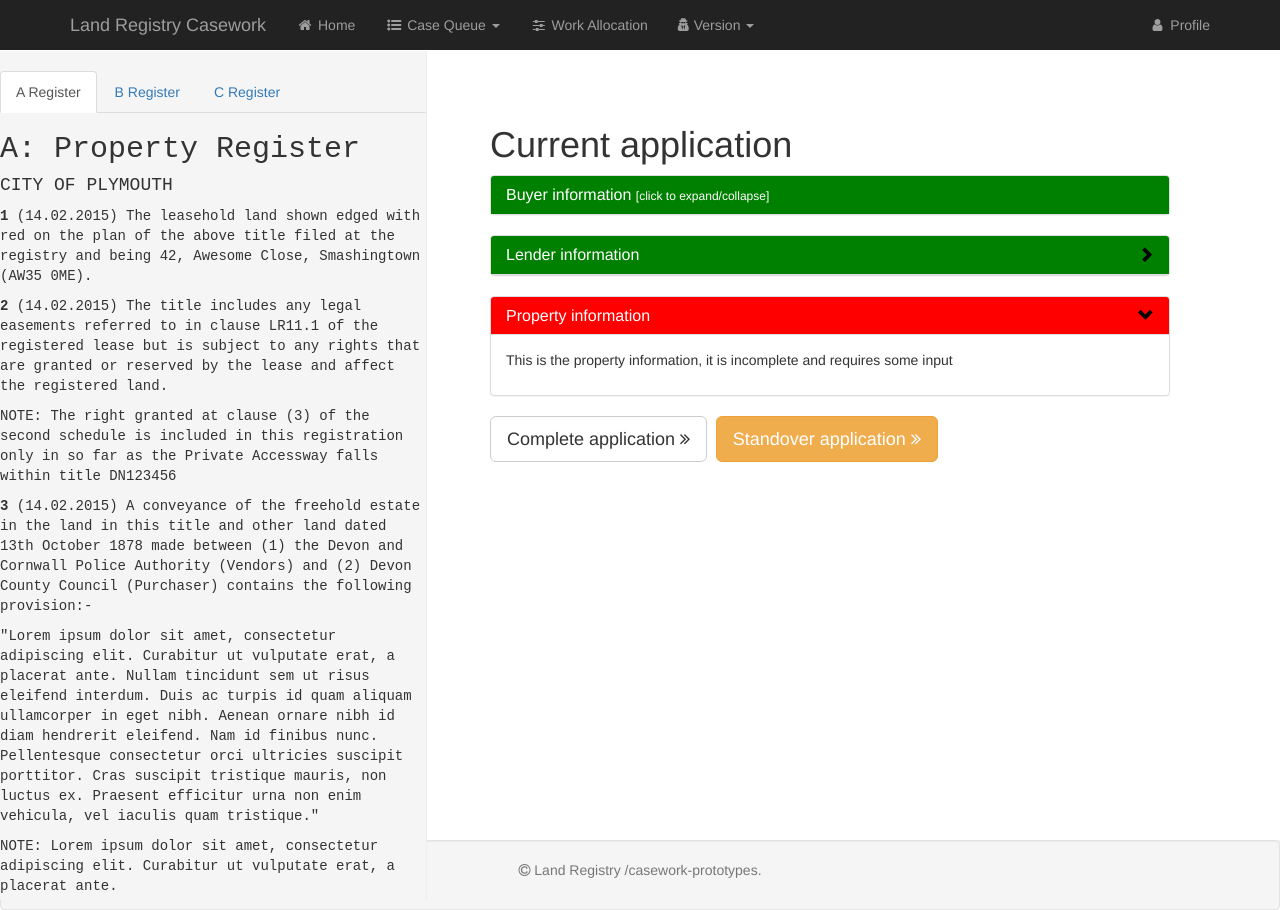
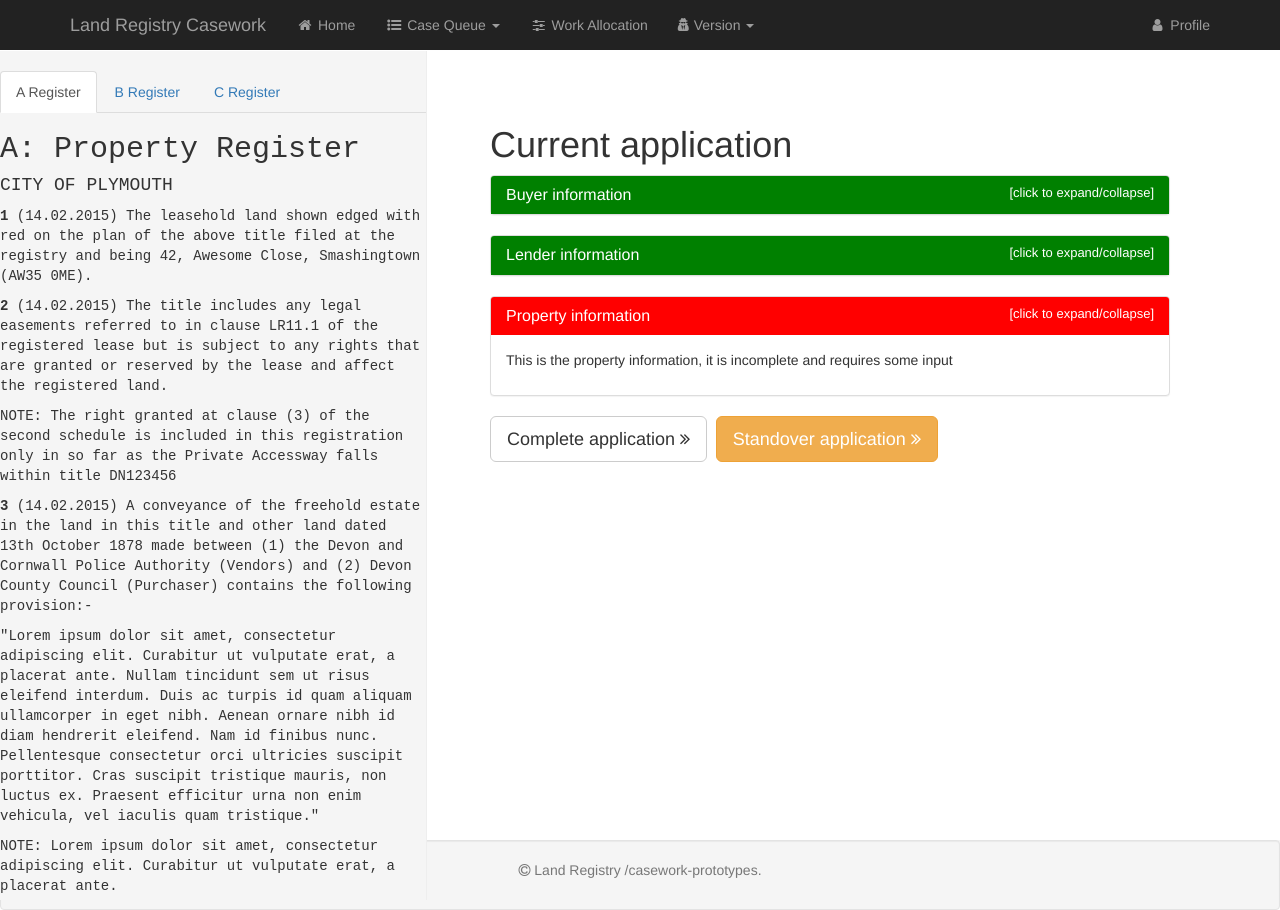
Before and after one commit to LandRegistry/casework-prototypes, a Jekyll site: the page built from andy-currentapp.html, in a window 1280 px wide. Built offline with Jekyll 4.4.1, drawn with Linux system fonts in a browser that asks for light colours; nearby versions of some CDN libraries.

Commit message:
Updated css

```diff
--- a/_includes/andy_charge_input.html
+++ b/_includes/andy_charge_input.html
@@ -1,12 +1,13 @@
 <!--<div class="panel-group" id="accordion">-->
 <div class="panel panel-default">
-        <a class="accordion-toggle collapsed" data-toggle="collapse" data-parent="#accordion" href="#collapseBuyer" >
-            <div class="panel-heading" style="background-color:green; color:white">
+    <a class="accordion-toggle collapsed" data-toggle="collapse" data-parent="#accordion" href="#collapseBuyer">
+        <div class="panel-heading appDetails appDetails-ok">
             <h4 class="panel-title">
-                    Buyer information <small style="color:white">[click to expand/collapse]</small>
+                Buyer information
             </h4>
         </div>
     </a>
+
     <div id="collapseBuyer" class="panel-collapse collapse">
         <div class="panel-body">
             <p>buyer stuff</p>
@@ -15,11 +16,14 @@
 </div>
 
 <div class="panel panel-default">
-        <div class="panel-heading" style="background-color:green; color:white">
+    <a class="accordion-toggle collapsed" data-toggle="collapse" data-parent="#accordion" href="#collapseLender">
+        <div class="panel-heading appDetails appDetails-ok">
             <h4 class="panel-title">
-                <a class="accordion-toggle collapsed" data-toggle="collapse" data-parent="#accordion" href="#collapseLender">Lender information</a>
+                Lender information
             </h4>
         </div>
+    </a>
+
     <div id="collapseLender" class="panel-collapse collapse">
         <div class="panel-body">
             <p>Lender stuff</p>
@@ -28,11 +32,14 @@
 </div>
 
 <div class="panel panel-default">
-        <div class="panel-heading" style="background-color:red; color:white">
+    <a class="accordion-toggle" data-toggle="collapse" data-parent="#accordion" href="#collapseProperty">
+        <div class="panel-heading appDetails appDetails-bad">
             <h4 class="panel-title">
-                <a class="accordion-toggle" data-toggle="collapse" data-parent="#accordion" href="#collapseProperty">Property information</a>
+                Property information
             </h4>
         </div>
+    </a>
+
     <div id="collapseProperty" class="panel-collapse collapse in">
         <div class="panel-body">
             <p>This is the property information, it is incomplete and requires some input</p>
@@ -44,10 +51,16 @@
 <div>
     <h2>
         <a href="{{ site.baseurl }}/andy/getwork/">
-            <button type="button" class="btn btn-lg btn-default">Complete application <i class="fa fa-angle-double-right"></i></button>
+            <button type="button" class="btn btn-lg btn-default">
+                Complete application
+                <i class="fa fa-angle-double-right"></i>
+            </button>
         </a>
         <a href="{{ site.baseurl }}/andy/getwork/">
-            <button type="button" class="btn btn-lg btn-warning">Standover application <i class="fa fa-angle-double-right"></i></button>
+            <button type="button" class="btn btn-lg btn-warning">
+                Standover application
+                <i class="fa fa-angle-double-right"></i>
+            </button>
         </a>
     </h2>
 </div>
--- a/css/dashboard.css
+++ b/css/dashboard.css
@@ -99,12 +99,22 @@
     border-radius: 50%;
 }
 
-.panel-heading .accordion-toggle:after {
-    font-family: 'Glyphicons Halflings';
-    content: "\e114";
-    float: right;
-    color: black;
+.appDetails-ok {
+    /*panel headings are green when ok*/
+    background-color:green;
+    color: white;
 }
-.panel-heading .accordion-toggle.collapsed:after {
-    content: "\e080";
+
+.appDetails-bad {
+    /*panel headings are red when action is required*/
+    background-color:red;
+    color: white;
 }
+
+.appDetails .panel-title::after {
+    /*put a small note in the right of every panel title to show collapsability*/
+    content: '[click to expand/collapse]';
+    color:white;
+    float:right;
+    font-size: small;
+}
```
Lines whose indentation alone changed are shown as unchanged.
